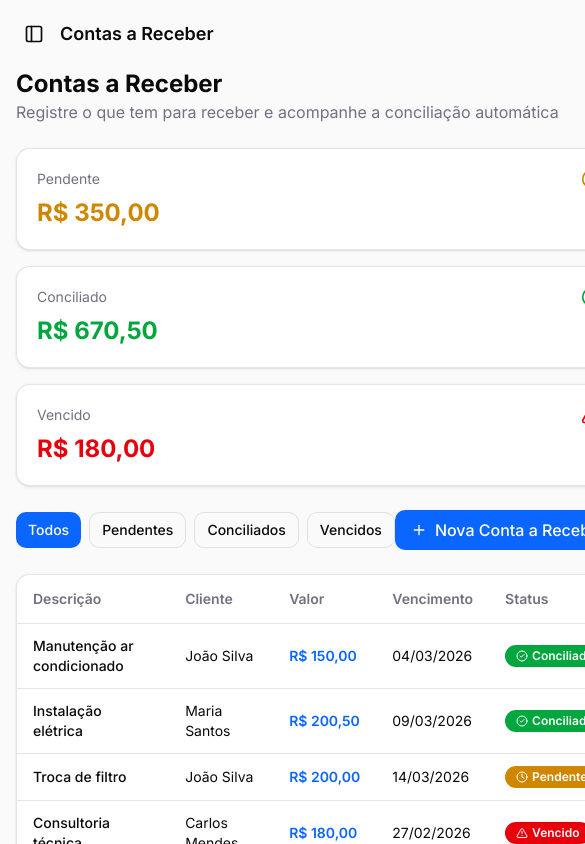
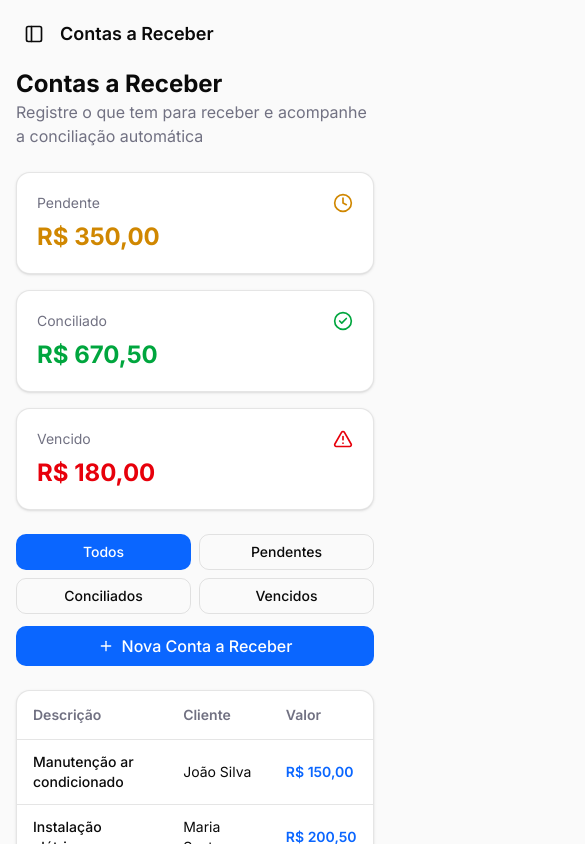
Before and after one commit to pixally-app/pixally-frontend, a Next.js app: page /receivables in a window 390 px wide. Shown: the top 844 px of the page, 585 px wide, since content can reach past the window. Built offline with nearby package versions, Linux system fonts and the light colour scheme.

Commit message:
fix: improve receivables page mobile responsiveness

```diff
--- a/src/app/(main)/receivables/page.tsx
+++ b/src/app/(main)/receivables/page.tsx
@@ -114,8 +114,8 @@ export default function ReceivablesPage() {
         </Card>
       </div>
 
-      <div className="flex items-center justify-between">
-        <div className="flex items-center gap-2">
+      <div className="flex flex-col sm:flex-row sm:items-center sm:justify-between gap-3">
+        <div className="grid grid-cols-2 sm:flex sm:flex-row gap-2">
           {filters.map((f) => (
             <Button
               key={f.value}
@@ -128,7 +128,7 @@ export default function ReceivablesPage() {
           ))}
         </div>
 
-        <Button>
+        <Button className="w-full sm:w-auto">
           <Plus className="size-4" />
           Nova Conta a Receber
         </Button>
@@ -141,8 +141,8 @@ export default function ReceivablesPage() {
               <TableHead>Descrição</TableHead>
               <TableHead>Cliente</TableHead>
               <TableHead>Valor</TableHead>
-              <TableHead>Vencimento</TableHead>
-              <TableHead>Status</TableHead>
+              <TableHead className="hidden sm:table-cell">Vencimento</TableHead>
+              <TableHead className="hidden sm:table-cell">Status</TableHead>
             </TableRow>
           </TableHeader>
           <TableBody>
@@ -157,8 +157,8 @@ export default function ReceivablesPage() {
                   <TableCell className="font-semibold text-primary">
                     {formatCurrency(r.amount)}
                   </TableCell>
-                  <TableCell>{formatDate(r.dueDate)}</TableCell>
-                  <TableCell>
+                  <TableCell className="hidden sm:table-cell">{formatDate(r.dueDate)}</TableCell>
+                  <TableCell className="hidden sm:table-cell">
                     <Badge variant={config.variant} className="gap-1">
                       <StatusIcon className="size-3" />
                       {config.label}
```
